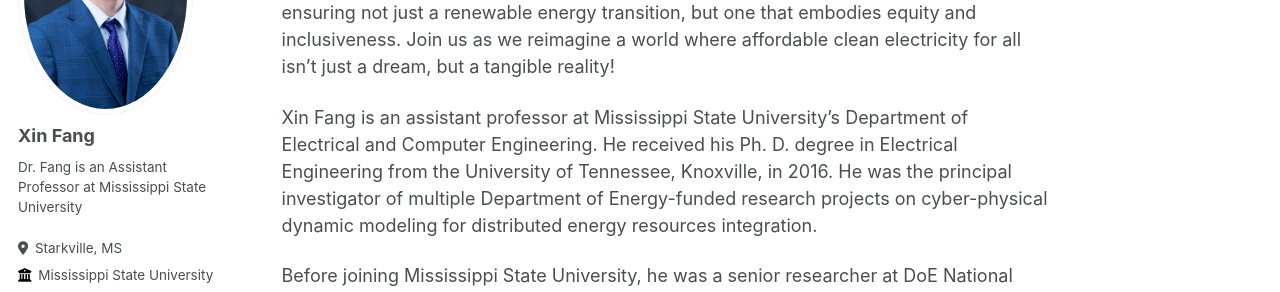
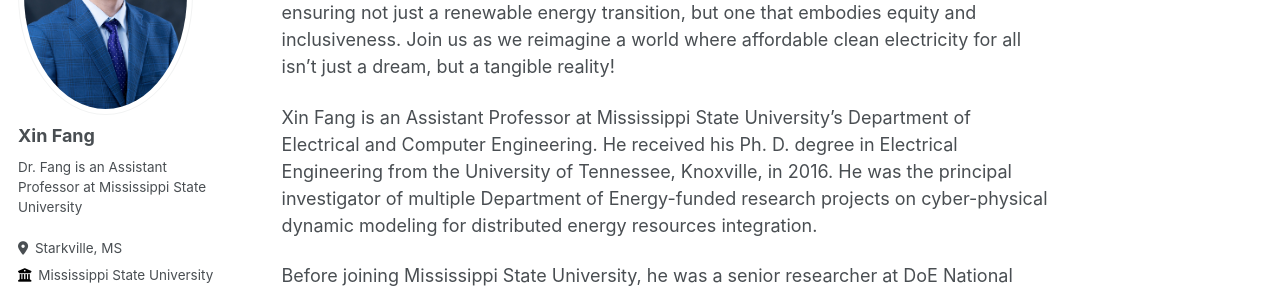
Before and after one commit to XinFang88/xinfang88.github.io, a Jekyll site: the page built from _pages/about.md, in a window 1280 px wide and 1320 px high. Shown: the part 211-503 px from the top of the window. Built offline with Jekyll 4.4.1, drawn with Linux system fonts in a browser that asks for light colours; some web fonts are replaced.

Commit message:
typo correction

```diff
--- a/_pages/about.md
+++ b/_pages/about.md
@@ -9,7 +9,7 @@
 
 Welcome to the IDEAL Lab, where innovation meets impact under the visionary guidance of Dr. Xin Fang! We're at the forefront of pioneering intelligent decarbonization strategies, ensuring not just a renewable energy transition, but one that embodies equity and inclusiveness. Join us as we reimagine a world where affordable clean electricity for all isn't just a dream, but a tangible reality!
 
-Xin Fang is an assistant professor at Mississippi State University's Department of Electrical and Computer Engineering. He received his Ph. D. degree in Electrical Engineering from the University of Tennessee, Knoxville, in 2016. He was the principal investigator of multiple Department of Energy-funded research projects on cyber-physical dynamic modeling for distributed energy resources integration.
+Xin Fang is an Assistant Professor at Mississippi State University's Department of Electrical and Computer Engineering. He received his Ph. D. degree in Electrical Engineering from the University of Tennessee, Knoxville, in 2016. He was the principal investigator of multiple Department of Energy-funded research projects on cyber-physical dynamic modeling for distributed energy resources integration.
 
 Before joining Mississippi State University, he was a senior researcher at DoE National Renewable Energy Laboratory (NREL), Golden, CO, from 2017 to 2022.
 
```
